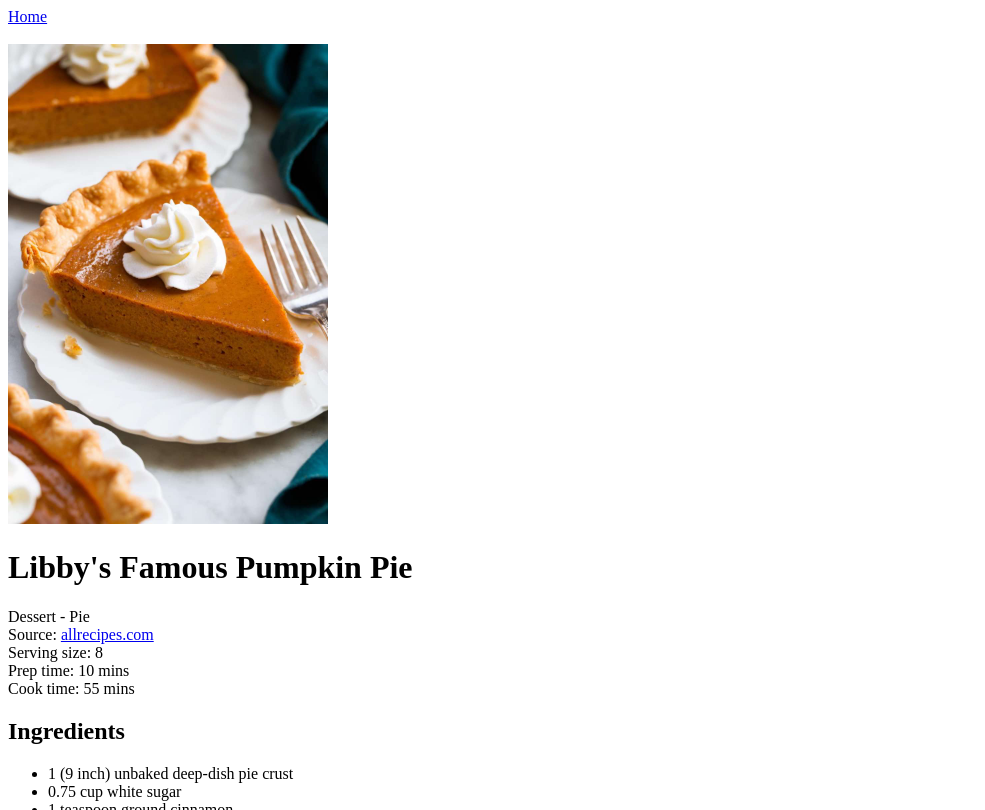
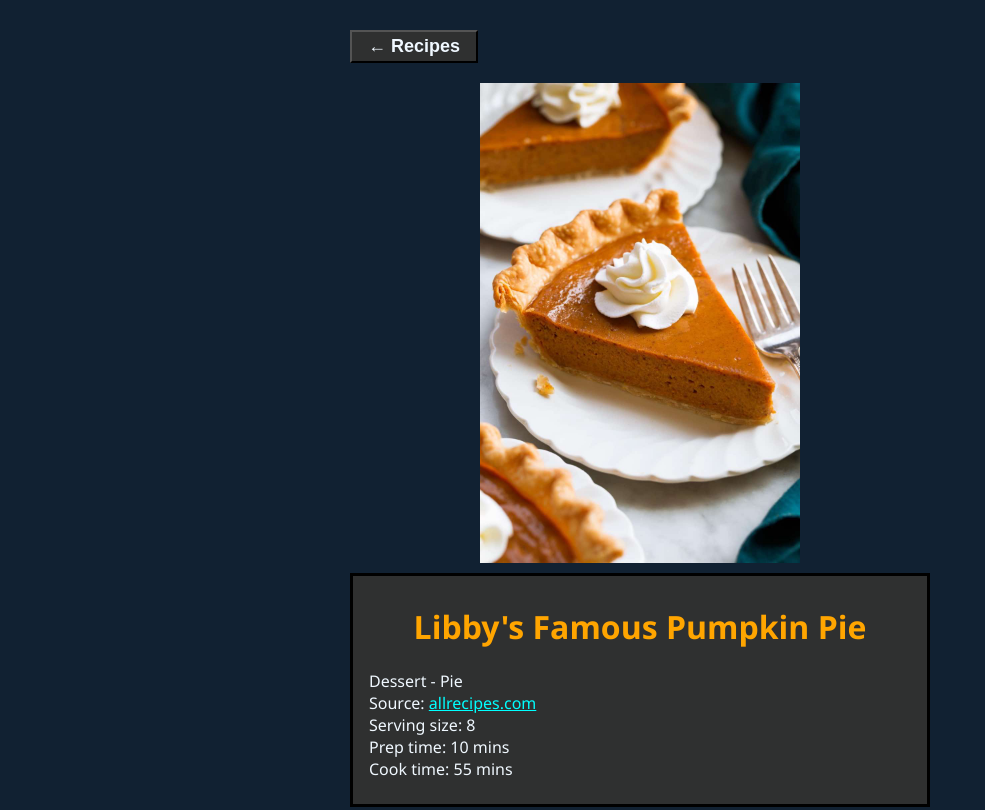
Before and after one commit to girafficCrunch/odin-recipes, a plain HTML site: page recipes/libbys-famous-pumpkin-pie.html in a window 1280 px wide. Shown: the top 810 px of the page, without its empty margins (0-985 px from the left). Drawn offline with Linux system fonts and the light colour scheme.

Commit message:
feat: Added CSS

```diff
--- a/recipes/libbys-famous-pumpkin-pie.html
+++ b/recipes/libbys-famous-pumpkin-pie.html
@@ -2,18 +2,20 @@
 <html lang="en">
   <head>
     <meta charset="UTF-8" />
+    <link rel="stylesheet" href="../style.css">
     <meta name="viewport" content="width=device-width, initial-scale=1.0" />
     <title>Libby's Famous Pumpkin Pie</title>
   </head>
   <body>
-    <a href="../index.html">Home</a>
-    <br /><br />
+<a href="../index.html"><button>&larr; Recipes</button></a>
+
     <img
       src="../img/libbys-famous-pumpkin-pie-1.jpg"
       alt="A beautiful slice of pumpkin pie, perfectly cut, with a dollop of whipped cream on top, served on a pristine white plate, ready to eat."
       height="480"
       width="320"
     />
+    <div class="boxed">
       <h1>Libby's Famous Pumpkin Pie</h1>
       <p>
         Dessert - Pie <br />
@@ -28,7 +30,9 @@
         Prep time: 10 mins <br />
         Cook time: 55 mins
       </p>
+    </div>
 
+    <div class="boxed">
       <h2>Ingredients</h2>
       <ul>
         <li>1 (9 inch) unbaked deep-dish pie crust</li>
@@ -41,7 +45,9 @@
         <li>1 (15 ounce) can LIBBY'S® 100% Pure Pumpkin</li>
         <li>1 (12 fluid ounce) can NESTLE® CARNATION® Evaporated Milk</li>
       </ul>
+    </div>
 
+    <div class="boxed">
       <h2>Directions</h2>
       <ol>
         <li>
@@ -63,9 +69,11 @@
           not freeze as this will cause the crust to separate from the filling.)
         </li>
       </ol>
+    </div>
 
+    <div class="boxed">
       <h2>Nutrition</h2>
-    Amount per Serving
+      <p>Amount per Serving</p>
       <ul>
         <li><b>Calories</b>: 283</li>
         <li><b>Total Fat</b>: 12g</li>
@@ -77,7 +85,10 @@
         <li><b>Sugars</b>: 26g</li>
         <li><b>Protein</b>: 6g</li>
       </ul>
+    </div>
 
+
+    <div class="boxed">
       <h2>Gallery</h2>
       <img
         src="../img/libbys-famous-pumpkin-pie-2.jpg"
@@ -85,5 +96,6 @@
         height="240"
         width="320"
       />
+    </div>
   </body>
 </html>
--- /dev/null
+++ b/style.css
@@ -0,0 +1,44 @@
+body {
+    background-color: #112132;
+    color: aliceblue;
+    font-family: 'Segoe UI', Tahoma, Geneva, Verdana, sans-serif;
+    margin: 20px auto;
+    max-width: 600px;
+}
+
+h1 {
+    color: orange;
+    text-align: center;
+}
+
+a {
+    color: aqua;
+}
+a:hover {
+    color: aliceblue;
+}
+
+.boxed {
+    border: 3px solid #000000;
+    background-color: #2f3030;
+    padding: 8px 16px;
+    margin: 10px;
+}
+
+h2 {
+    margin: 0 auto 10px;
+}
+
+button {
+    font-size: large;
+    font-weight: bold;
+    background-color: #2f3030;
+    color: aliceblue;
+    padding: 4px 16px;
+    margin: 10px;
+}
+
+img {
+    display: block;
+    margin: 10px auto;
+}
```
Also changed, not shown: index.html (+11 -3 lines), recipe-template.html (+19 -6 lines), recipes/black-eyed-peas.html (+22 -12 lines), recipes/spinach-bacon-quiche.html (+10 -2 lines). Lines whose indentation alone changed are shown as unchanged.
